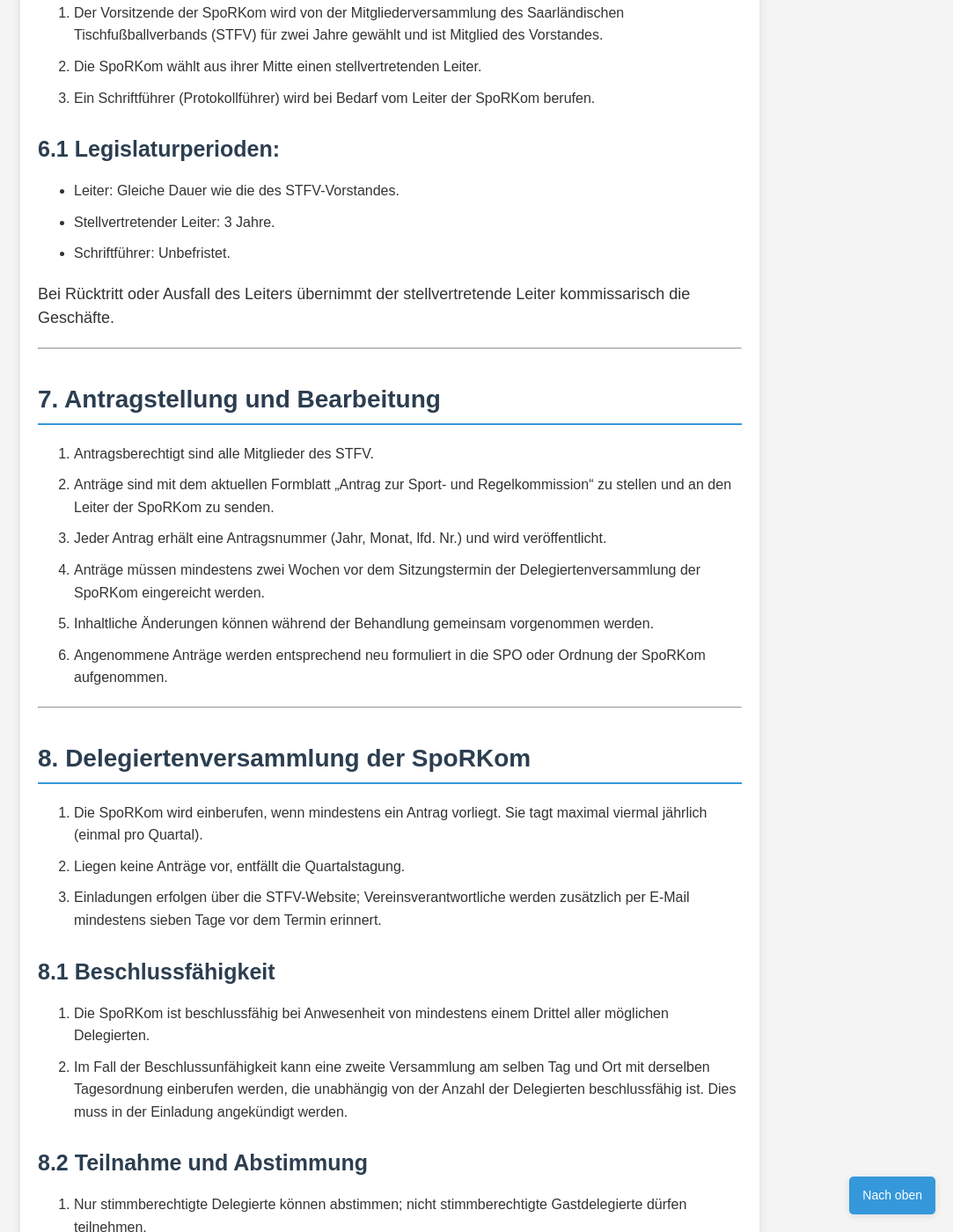
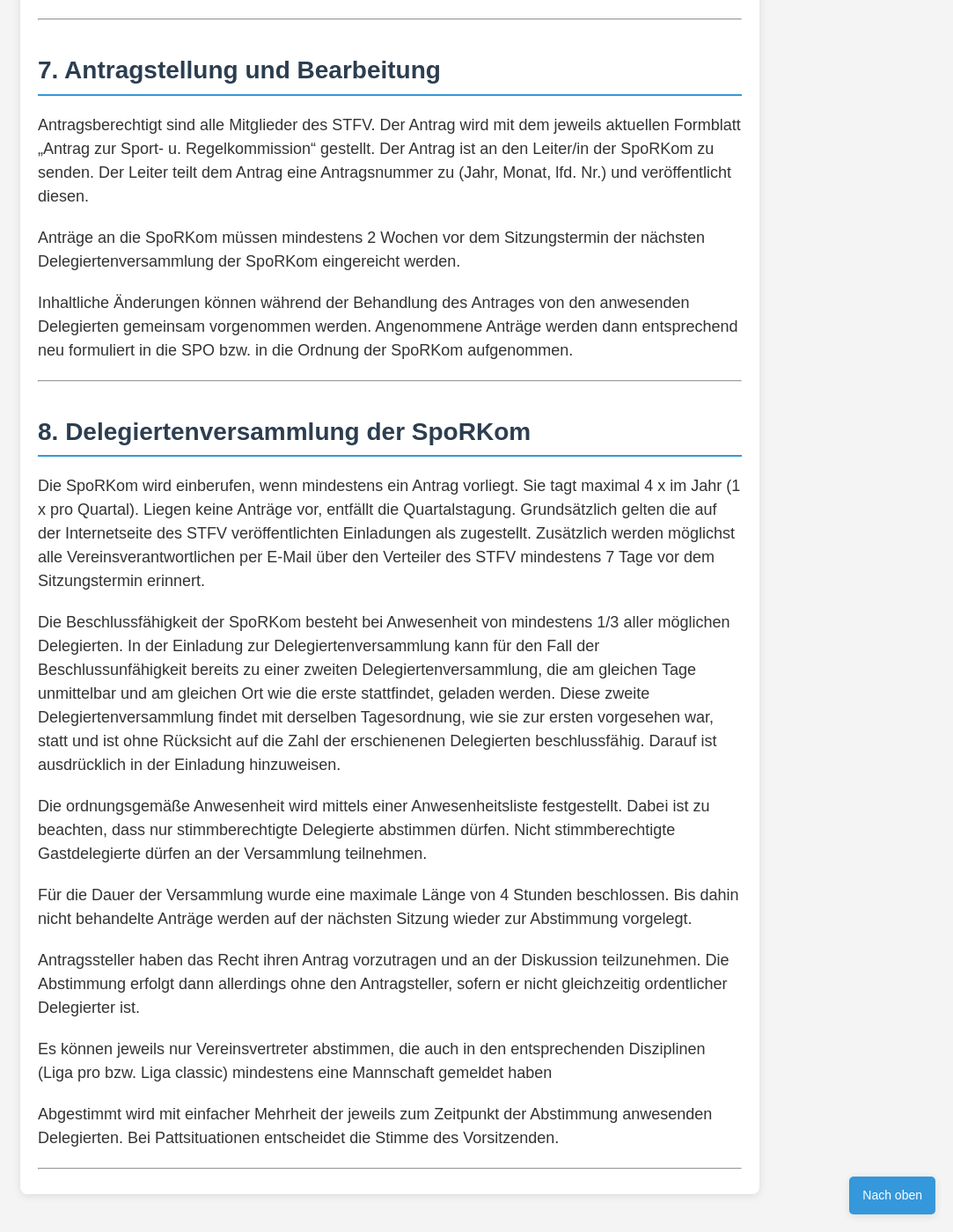
Before and after one commit to Deutscher-Tischfussballbund/stfv-docs, a Jekyll site: the page built from docs/Ordnung_der_Sport-und_Regelkommission.md, in a window 1280 px wide and 1400 px high, scrolled down 2718 px. Shown: the whole window at 88% size, without its empty margins (197-1280 px from the left). Built offline with Jekyll 4.4.1, drawn with Linux system fonts in a browser that asks for light colours; our own code applies the rules of GitHub Pages for plain Markdown files; some of the changed text lies outside the part shown.

Commit message:
Update Ordnung_der_Sport-und_Regelkommission.md

```diff
--- a/docs/Ordnung_der_Sport-und_Regelkommission.md
+++ b/docs/Ordnung_der_Sport-und_Regelkommission.md
@@ -23,9 +23,12 @@
 
 **Einleitung**
 
-Aus Gründen der besseren Lesbarkeit wird auf die gleichzeitige Verwendung der Sprachformen männlich, weiblich und divers (m/w/d) verzichtet. Sämtliche Personenbezeichnungen gelten gleichermaßen für alle Geschlechter.
+Aus Gründen der besseren Lesbarkeit wird auf die gleichzeitige Verwendung der Sprachformen männlich, weiblich und divers (m/w/d) verzichtet.
 
-Die Ordnung der Sport- und Regelkommission kann durch die Delegiertenversammlung der SpoRKom kontinuierlich ergänzt bzw. geändert werden.
+Sämtliche Personenbezeichnungen gelten gleichermaßen für alle Geschlechter.
+
+Die Ordnung der Sport- und Regelkommission kann durch die Delegiertenversammlung der
+SpoRKom kontinuierlich ergänzt bzw. geändert werden.
 
 ---
 
@@ -37,12 +40,7 @@
 
 # Zweck
 
-Die SpoRKom ist zuständig für alle Änderungen und Ergänzungen der:
-
-- Spielordnung classic (SPO classic),
-- Spielordnung pro (SPO pro),
-- Regelwerke des STFV,
-- Ordnung der SpoRKom des Saarländischen Tischfußballverbands e. V. (STFV).
+Die SpoRKom ist zuständig für alle Änderungen und Ergänzungen der Spielordnung classic (SPO classic), der Spielordnung pro (SPO pro), des Regelwerks STFV sowie der Ordnung der SpoRKom des Saarländischen Tischfußballverbandes e. V. (STFV).
 
 ---
 
@@ -54,66 +52,55 @@
 
 # Organe der SpoRKom
 
-- Leiter der SpoRKom
-- Delegiertenversammlung der SpoRKom
+a. Leiter der SpoRKom
+b. Delegiertenversammlung der SpoRKom
 
 ---
 
 # Zusammensetzung
 
-Die SpoRKom setzt sich zusammen aus:
-
-- dem Leiter der SpoRKom,
-- seinem Stellvertreter,
-- dem STFV-Vorsitzenden oder einem Stellvertreter,
-- dem Schiedsgerichtsvorsitzenden oder einem Stellvertreter,
-- je einem Vertreter aller Mitgliedsvereine.
+a) Die SpoRKom setzt sich zusammen aus dem Leiter der SpoRKom, seinem Stellvertreter, dem STFV-Vorsitzenden oder einem Stellvertreter, dem Schiedsgerichtsvorsitzenden oder einem Stellvertreter sowie je einem Vertreter aller Mitgliedsvereine.
 
 ---
 
 # Wahlen
 
-1. Der Vorsitzende der SpoRKom wird von der Mitgliederversammlung des Saarländischen Tischfußballverbands (STFV) für zwei Jahre gewählt und ist Mitglied des Vorstandes.
-2. Die SpoRKom wählt aus ihrer Mitte einen stellvertretenden Leiter.
-3. Ein Schriftführer (Protokollführer) wird bei Bedarf vom Leiter der SpoRKom berufen.
+Der Vorsitzende der SpoRKom wird von der Mitgliederversammlung des Saarländischen Tischfußball Verbandes (STFV) für zwei Jahre gewählt. Dieser ist Mitglied des Vorstandes des STFV. Die SpoRKom wählt aus ihrer Mitte einen stellvertretenden Leiter. Ein Schriftführer (Protokollführer) wird bei Bedarf von dem Leiter der SpoRKom berufen.
 
 ## Legislaturperioden:
 
-- Leiter: Gleiche Dauer wie die des STFV-Vorstandes.
-- Stellvertretender Leiter: 3 Jahre.
-- Schriftführer: Unbefristet.
+bei dem/der Leiter die gleiche Dauer wie beim Vorstand des STFV
+bei dem stellvertretenden Leiter = 3 Jahre
+bei dem nicht stimmberechtigten Schriftführer = unbestimmt.
 
-Bei Rücktritt oder Ausfall des Leiters übernimmt der stellvertretende Leiter kommissarisch die Geschäfte.
+Bei Rücktritt oder Ausfall des Leiters übernimmt der stellvertretende Leiter kommissarisch die Geschäfte des Leiters.
 
 ---
 
 # Antragstellung und Bearbeitung
 
-1. Antragsberechtigt sind alle Mitglieder des STFV.
-2. Anträge sind mit dem aktuellen Formblatt „Antrag zur Sport- und Regelkommission“ zu stellen und an den Leiter der SpoRKom zu senden.
-3. Jeder Antrag erhält eine Antragsnummer (Jahr, Monat, lfd. Nr.) und wird veröffentlicht.
-4. Anträge müssen mindestens zwei Wochen vor dem Sitzungstermin der Delegiertenversammlung der SpoRKom eingereicht werden.
-5. Inhaltliche Änderungen können während der Behandlung gemeinsam vorgenommen werden.
-6. Angenommene Anträge werden entsprechend neu formuliert in die SPO oder Ordnung der SpoRKom aufgenommen.
+Antragsberechtigt sind alle Mitglieder des STFV. Der Antrag wird mit dem jeweils aktuellen Formblatt „Antrag zur Sport- u. Regelkommission“ gestellt. Der Antrag ist an den Leiter/in der SpoRKom zu senden. Der Leiter teilt dem Antrag eine Antragsnummer zu (Jahr, Monat, lfd. Nr.) und veröffentlicht diesen.
+
+Anträge an die SpoRKom müssen mindestens 2 Wochen vor dem Sitzungstermin der nächsten Delegiertenversammlung der SpoRKom eingereicht werden.
+
+Inhaltliche Änderungen können während der Behandlung des Antrages von den anwesenden Delegierten gemeinsam vorgenommen werden. Angenommene Anträge werden dann entsprechend neu formuliert in die SPO bzw. in die Ordnung der SpoRKom aufgenommen.
 
 ---
 
 # Delegiertenversammlung der SpoRKom
 
-1. Die SpoRKom wird einberufen, wenn mindestens ein Antrag vorliegt. Sie tagt maximal viermal jährlich (einmal pro Quartal).
-2. Liegen keine Anträge vor, entfällt die Quartalstagung.
-3. Einladungen erfolgen über die STFV-Website; Vereinsverantwortliche werden zusätzlich per E-Mail mindestens sieben Tage vor dem Termin erinnert.
+Die SpoRKom wird einberufen, wenn mindestens ein Antrag vorliegt. Sie tagt maximal 4 x im Jahr (1 x pro Quartal). Liegen keine Anträge vor, entfällt die Quartalstagung. Grundsätzlich gelten die auf der Internetseite des STFV veröffentlichten Einladungen als zugestellt. Zusätzlich werden möglichst alle Vereinsverantwortlichen per E-Mail über den Verteiler des STFV mindestens 7 Tage vor dem Sitzungstermin erinnert.
 
-## Beschlussfähigkeit
+Die Beschlussfähigkeit der SpoRKom besteht bei Anwesenheit von mindestens 1/3 aller möglichen Delegierten. In der Einladung zur Delegiertenversammlung kann für den Fall der Beschlussunfähigkeit bereits zu einer zweiten Delegiertenversammlung, die am gleichen Tage unmittelbar und am gleichen Ort wie die erste stattfindet, geladen werden. Diese zweite Delegiertenversammlung findet mit derselben Tagesordnung, wie sie zur ersten vorgesehen war, statt und ist ohne Rücksicht auf die Zahl der erschienenen Delegierten beschlussfähig. Darauf ist ausdrücklich in der Einladung hinzuweisen.
 
-1. Die SpoRKom ist beschlussfähig bei Anwesenheit von mindestens einem Drittel aller möglichen Delegierten.
-2. Im Fall der Beschlussunfähigkeit kann eine zweite Versammlung am selben Tag und Ort mit derselben Tagesordnung einberufen werden, die unabhängig von der Anzahl der Delegierten beschlussfähig ist. Dies muss in der Einladung angekündigt werden.
+Die ordnungsgemäße Anwesenheit wird mittels einer Anwesenheitsliste festgestellt. Dabei ist zu beachten, dass nur stimmberechtigte Delegierte abstimmen dürfen. Nicht stimmberechtigte Gastdelegierte dürfen an der Versammlung teilnehmen.
 
-## Teilnahme und Abstimmung
+Für die Dauer der Versammlung wurde eine maximale Länge von 4 Stunden beschlossen. Bis dahin nicht behandelte Anträge werden auf der nächsten Sitzung wieder zur Abstimmung vorgelegt.
 
-1. Nur stimmberechtigte Delegierte können abstimmen; nicht stimmberechtigte Gastdelegierte dürfen teilnehmen.
-2. Für die Dauer der Versammlung wurde eine maximale Länge von vier Stunden festgelegt. Nicht behandelte Anträge werden auf der nächsten Sitzung behandelt.
-3. Antragssteller dürfen ihren Antrag vortragen und an der Diskussion teilnehmen, sind jedoch von der Abstimmung ausgeschlossen, sofern sie nicht gleichzeitig Delegierte sind.
-4. Abgestimmt wird mit einfacher Mehrheit der anwesenden Delegierten. Bei Pattsituationen entscheidet die Stimme des Vorsitzenden.
+Antragssteller haben das Recht ihren Antrag vorzutragen und an der Diskussion teilzunehmen. Die Abstimmung erfolgt dann allerdings ohne den Antragsteller, sofern er nicht gleichzeitig ordentlicher Delegierter ist.
+
+Es können jeweils nur Vereinsvertreter abstimmen, die auch in den entsprechenden Disziplinen (Liga pro bzw. Liga classic) mindestens eine Mannschaft gemeldet haben
+
+Abgestimmt wird mit einfacher Mehrheit der jeweils zum Zeitpunkt der Abstimmung anwesenden Delegierten. Bei Pattsituationen entscheidet die Stimme des Vorsitzenden.
 
 ---
```
